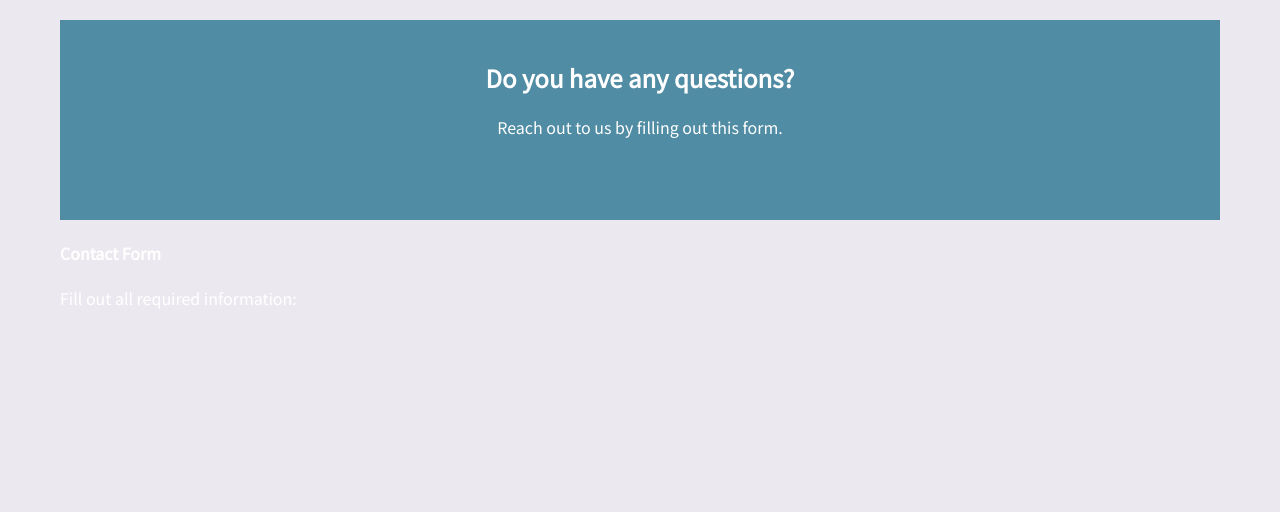
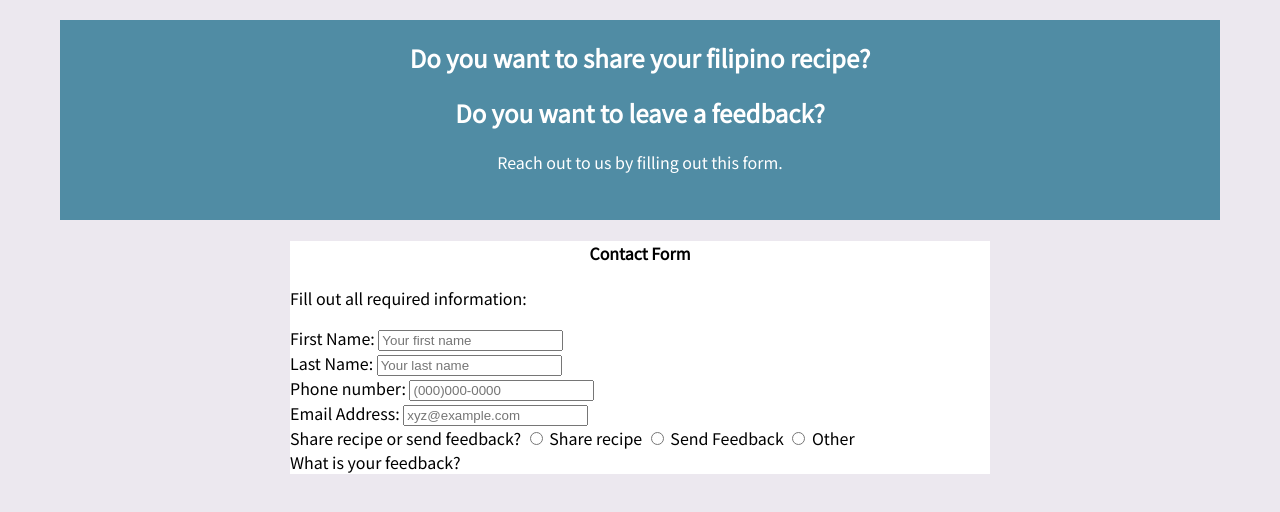
Before and after one commit to ChelleAmon/ChelleAmon1.github.io, a plain HTML site: page Contact.html in a window 1280 px wide. Drawn offline with Linux system fonts and the light colour scheme.

Commit message:
continuation of coding contact form

```diff
--- a/CSSFolder/contact-style.css
+++ b/CSSFolder/contact-style.css
@@ -22,6 +22,20 @@ html, body {
     text-align: center;
 }
 
-h2 {
-    padding-top: 40px;
+#firstheader {
+    padding-top: 20px;
 }
+
+main {
+    width: 700px;
+    margin-left: auto;
+    margin-right: auto;
+    background-color: #fff;
+    color: #000;
+    margin-top: 15px;
+    border-spacing: 2px;
+}
+
+h4 {
+    text-align: center;
+}
--- a/Contact.html
+++ b/Contact.html
@@ -12,7 +12,8 @@
 <body>
     <!--This is the headder-->
     <header class="header1">
-        <h2>Do you have any questions?</h2>
+        <h2 id="firstheader">Do you want to share your filipino recipe?</h2>
+        <h2>Do you want to leave a feedback?</h2>
         <p>Reach out to us by filling out this form.</p>
     </header>
 
@@ -24,10 +25,31 @@
 
             <form action="#"></a>
                 <div class="form-row">
-                    <label>
+                    <label class="main-label" for="fname">First Name:</label>
+                    <input required type="text" id="fname" placeholder="Your first name">
+                </div>
+                <div>
+                    <label class="main-label" for="lname">Last Name:</label>
+                    <input required type="text" id="lname" placeholder="Your last name">
+                </div>
 
+                <div>
+                    <label class="main-label" for="number">Phone number:</label>
+                    <input required type="text" id="number" placeholder="(000)000-0000">
+                </div>
+                <div>
+                    <label class="main-label" for="email">Email Address:</label>
+                    <input required type="text" id="email" placeholder="xyz@example.com">
+                </div>
+                <div>
+                    <label class="main-label" for="share">Share recipe or send feedback?</label>
+                    <input type="radio" name="share"> Share recipe
+                    <input type="radio" name="share"> Send Feedback
+                    <input type="radio" name="share"> Other
+                </div>
+                <div>
+                    <label class="main-label" for="feedback">What is your feedback?</label>
 
-                    </label>
                 </div>
 
             </form>
```
